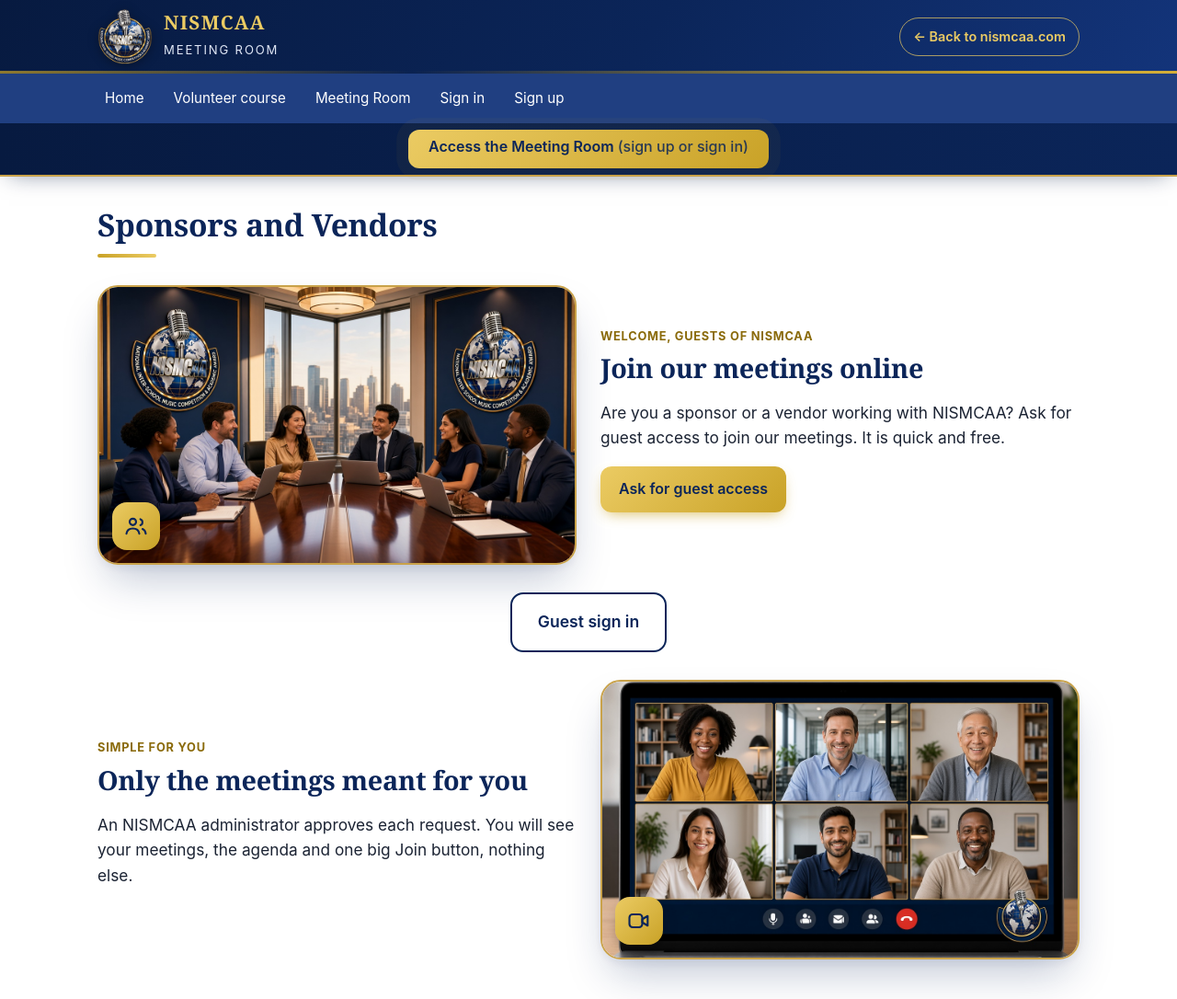
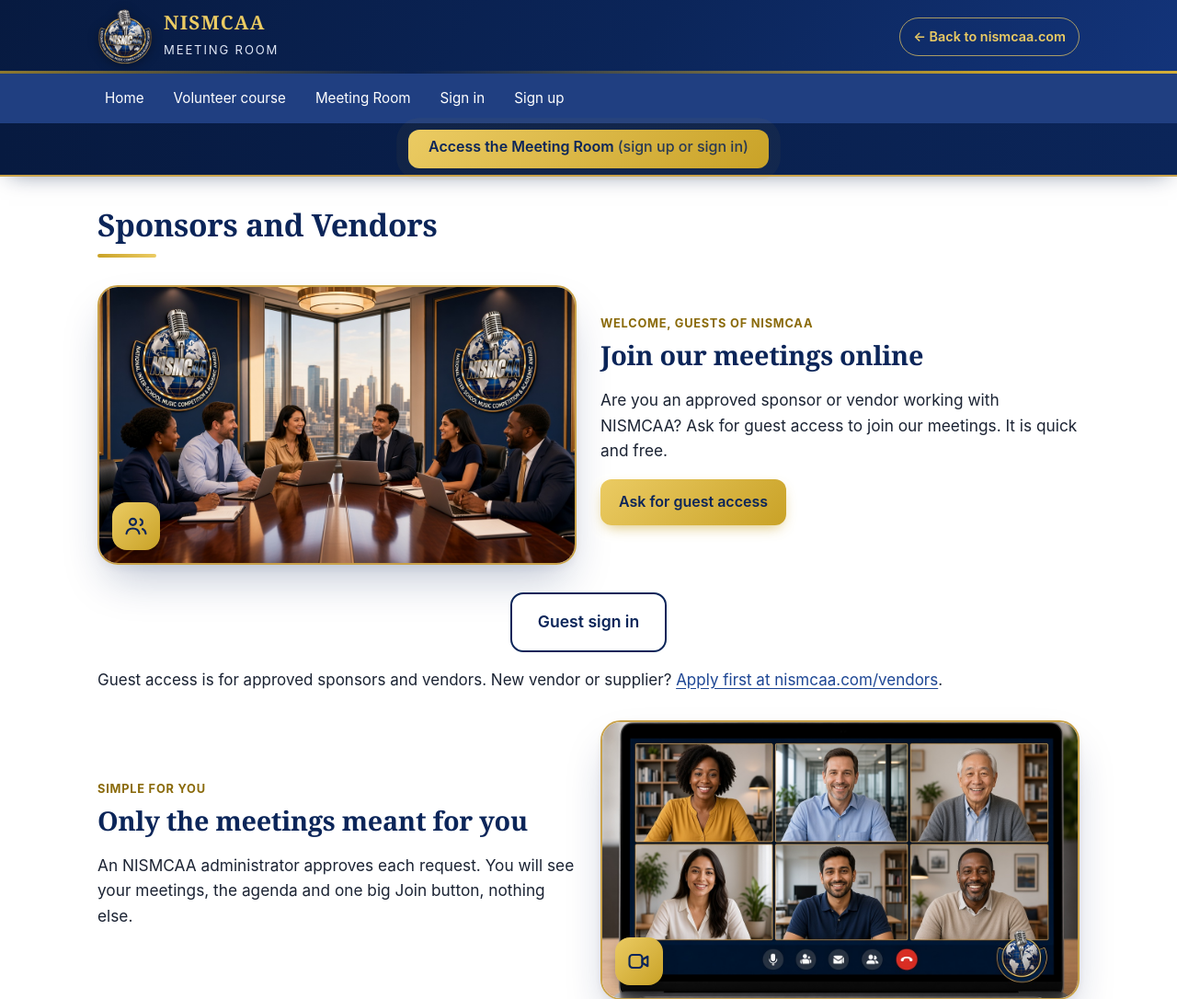
Before and after one commit to koralimage-debug/nismcaa-meeting-room, a Node server app: page /guests in a window 1280 px wide. Shown: the top 1086 px of the page at 92% size. Run offline with Node 20, Linux system fonts and the light colour scheme; data comes from the database, SQL or seed files in the repository; some libraries are stand-ins or nearby versions.

Commit message:
Guest pages: for approved sponsors and vendors; new vendors apply at nismcaa.com/vendors (dedupe, John approved 16 Nov)

```diff
--- a/views/guest-sign-up.ejs
+++ b/views/guest-sign-up.ejs
@@ -1,7 +1,8 @@
 <%- include('partials/head') %>
 <%- include('partials/authband', { img: 'meeting-in-person.jpg', alt: 'Business meeting with NISMCAA logos on the walls', line: 'Welcome, sponsors and vendors' }) %>
 <h1>Guest sign up</h1>
-<p>For sponsors and vendors. It takes one minute. Your e-mail is your sign-in ID. We never send e-mail from this site, so keep your password safe.</p>
+<p>For approved sponsors and vendors. New vendor or supplier? <a href="https://nismcaa.com/vendors">Apply first at nismcaa.com/vendors</a>.</p>
+<p>It takes one minute. Your e-mail is your sign-in ID. We never send e-mail from this site, so keep your password safe.</p>
 <% if (errors.length) { %><ul class="errors"><% errors.forEach(function(e){ %><li><%= e %></li><% }) %></ul><% } %>
 <form class="card stack" method="post" action="/guests/sign-up" novalidate>
   <input type="hidden" name="_csrf" value="<%= csrf %>">
--- a/views/guests.ejs
+++ b/views/guests.ejs
@@ -1,6 +1,7 @@
 <%- include('partials/head') %>
 <h1>Sponsors and Vendors</h1>
-<%- include('partials/split', { img: 'meeting-in-person.jpg', alt: 'Business meeting in a conference room with NISMCAA logos on the walls', icon: 'users', kicker: 'Welcome, guests of NISMCAA', title: 'Join our meetings online', body: 'Are you a sponsor or a vendor working with NISMCAA? Ask for guest access to join our meetings. It is quick and free.', href: '/guests/sign-up', label: 'Ask for guest access', gold: true }) %>
+<%- include('partials/split', { img: 'meeting-in-person.jpg', alt: 'Business meeting in a conference room with NISMCAA logos on the walls', icon: 'users', kicker: 'Welcome, guests of NISMCAA', title: 'Join our meetings online', body: 'Are you an approved sponsor or vendor working with NISMCAA? Ask for guest access to join our meetings. It is quick and free.', href: '/guests/sign-up', label: 'Ask for guest access', gold: true }) %>
 <p class="cta"><a class="btn ghost big" href="/guests/sign-in">Guest sign in</a></p>
+<p>Guest access is for approved sponsors and vendors. New vendor or supplier? <a href="https://nismcaa.com/vendors">Apply first at nismcaa.com/vendors</a>.</p>
 <%- include('partials/split', { img: 'meeting-virtual.jpg', alt: 'Team in a virtual video meeting', icon: 'video', flip: true, kicker: 'Simple for you', title: 'Only the meetings meant for you', body: 'An NISMCAA administrator approves each request. You will see your meetings, the agenda and one big Join button, nothing else.' }) %>
 <%- include('partials/foot', { footBand: true }) %>
```
